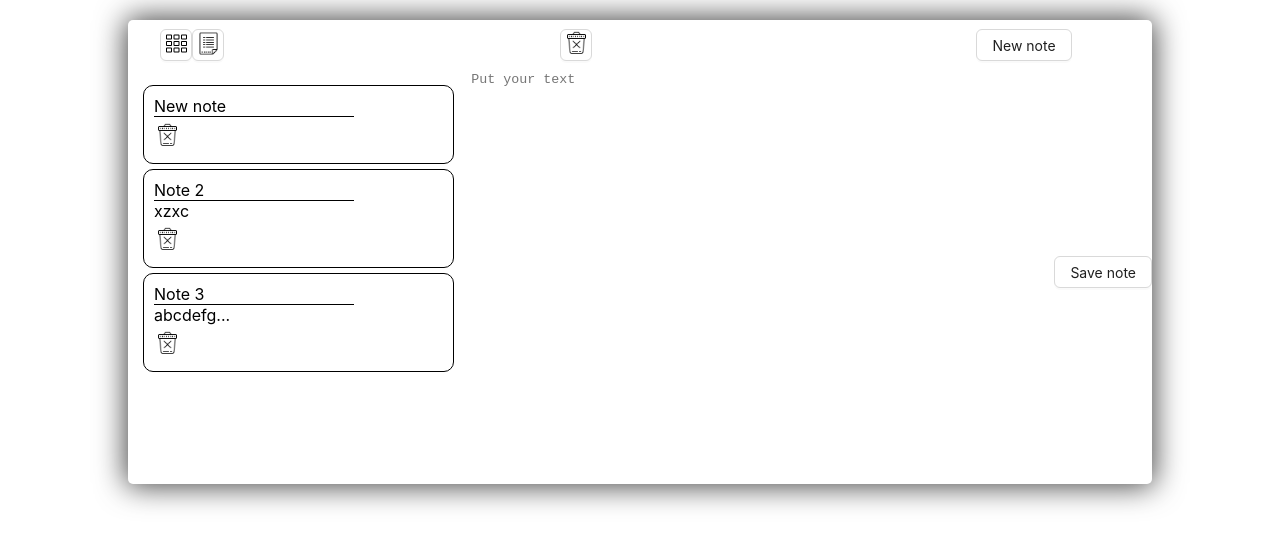
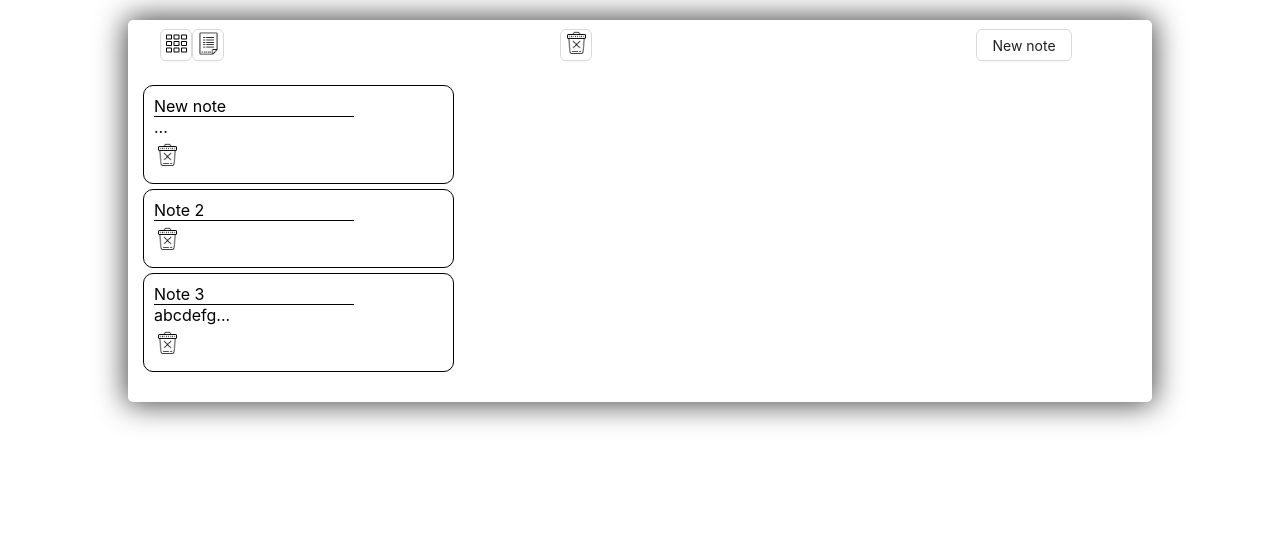
Before and after one commit to fibonacci2012/reznick-test, a React (Create React App) app: page / in a window 1280 px wide. Shown: the top 546 px of the page. Built offline with nearby package versions, Linux system fonts and the light colour scheme.

Commit message:
minor changes

```diff
--- a/src/App.js
+++ b/src/App.js
@@ -2,25 +2,22 @@ import {useState, useEffect, useCallback} from 'react';
 import NoteEditor from './components/NoteEditor/NoteEditor';
 import './App.css';
 import NotesList from "./components/NotesList/NotesList";
-import {Button, Layout} from "antd";
 import Toolbar from "./components/Toolbar/Toolbar";
-import {Content, Header} from "antd/es/layout/layout";
-import Sider from "antd/lib/layout/Sider";
-import NoteService from "./components/API/NoteService";
 
 function App() {
     const [notes, setNotes] = useState([
-        {id: 1, title: "New note", text: ""},
+        {id: 1, title: "New note", text: "0987654321"},
         {id: 2, title: "Note 2", text: "xzxc\n"},
         {id: 3, title: "Note 3", text: "1234567890 \n abcdefghjkl"}
     ]);
 
-    const [activeNoteID, setActiveNoteID] = useState(1)
+    const [activeNoteID, setActiveNoteID] = useState(0)
 
     const handleNoteDelete = (id) => {
         const newNotes = notes.filter(note => note.id !== id)
         setNotes(newNotes)
         localStorage.setItem('notes', JSON.stringify(newNotes))
+        setActiveNoteID(0)
     }
 
     // change note text value on save using map function and replace element with same id (you can find some different solution with findIndex for example)
@@ -48,16 +45,19 @@ function App() {
     // for now show editor only if note selected
     return (
         <div className="App">
-            <Toolbar handleNoteDelete={handleNoteDelete} activeNote={activeNote} notes={notes}/>
+            <Toolbar handleNoteDelete={handleNoteDelete} activeNoteID={activeNoteID} notes={notes}/>
             <div className="contentContainer">
                 <div className="sidebar">
-                    <NotesList handleNoteDelete={handleNoteDelete} setActiveNote={handleSetActiveNoteID} notes={notes}/>
+                    <NotesList handleNoteDelete={handleNoteDelete} setActiveNote={handleSetActiveNoteID} notes={notes}
+                               handleNoteChange={handleNoteChange}/>
                 </div>
-                {!!activeNoteID && <NoteEditor activeNote={activeNote}
-                                               onNoteChange={handleNoteChange}/>}
+                {!!activeNoteID &&
+                    <NoteEditor
+                        create
+                        activeNote={activeNote}
+                                onNoteChange={handleNoteChange}
+                    />}
             </div>
-
-
         </div>
     );
 }
--- a/src/components/NoteEditor/NoteEditor.js
+++ b/src/components/NoteEditor/NoteEditor.js
@@ -12,7 +12,7 @@ const NoteEditor = (props) => {
         setNoteText(activeNote.text)
     }, [activeNote])
 
-    // change text in textarea in real time
+    // change text in NoteList in real time
     const handleTextChange = (e) => {
         setNoteText(e.target.value);
     };
--- a/src/components/NotesList/NotesList.js
+++ b/src/components/NotesList/NotesList.js
@@ -1,7 +1,4 @@
 import './NotesList.scss';
-import React, {useState, useEffect} from 'react';
-import {Button, Card, List, Popconfirm} from "antd";
-import NoteService from "../API/NoteService";
 import imgTrash from "../../img/trash.png";
 
 const NotesList = (props) => {
@@ -17,11 +14,11 @@ const NotesList = (props) => {
                         {(note.title.length < 10
                             ? note.title
                             : note.title.slice(0, 10) + '...')}
-                        <div
-                            className='noteList__el__description'>{
-                            (note.text.length < 10
-                                ? note.text
-                                : note.text.slice(10, 20) + '...')}</div>
+                        <div className='noteList__el__description'>
+                            {(note.text.length < 10
+                                ? ''
+                                : note.text.slice(10, 20) + '...')}
+                        </div>
                     </div>
                     <img
                         className='noteList__el__delete'
@@ -30,7 +27,6 @@ const NotesList = (props) => {
                         onClick={() => handleNoteDelete(note.id)}
                     />
                 </div>
-
             ))}
         </div>
 
--- a/src/components/Toolbar/Toolbar.js
+++ b/src/components/Toolbar/Toolbar.js
@@ -5,15 +5,18 @@ import {Button, Popconfirm} from "antd";
 import './Toolbar.css';
 import {useCallback} from "react";
 
-const Toolbar = (/*props*/) => {
-    // const {notes, activeNote, handleNoteDelete} = props;
+const Toolbar = (props) => {
+    const {notes, activeNoteID, handleNoteDelete} = props;
     const [imgTrashC, imgThumbnailsC, imgListC] = [
         <img src={imgTrash} alt="delete"/>,
         <img src={imgThumbnails} alt="thumbnails"/>,
         <img src={imgList} alt="list"/>
     ];
 
-    const confirm = () => console.log('Yes');
+    const confirm = useCallback(() => {
+        console.log('Yes')
+        handleNoteDelete(activeNoteID)
+    }, [activeNoteID]);
     const cancel = () => console.log('No');
     const listView = () => console.log('List view on')
     const thumbnailsView = () => console.log('Thumbnails view on')
```
